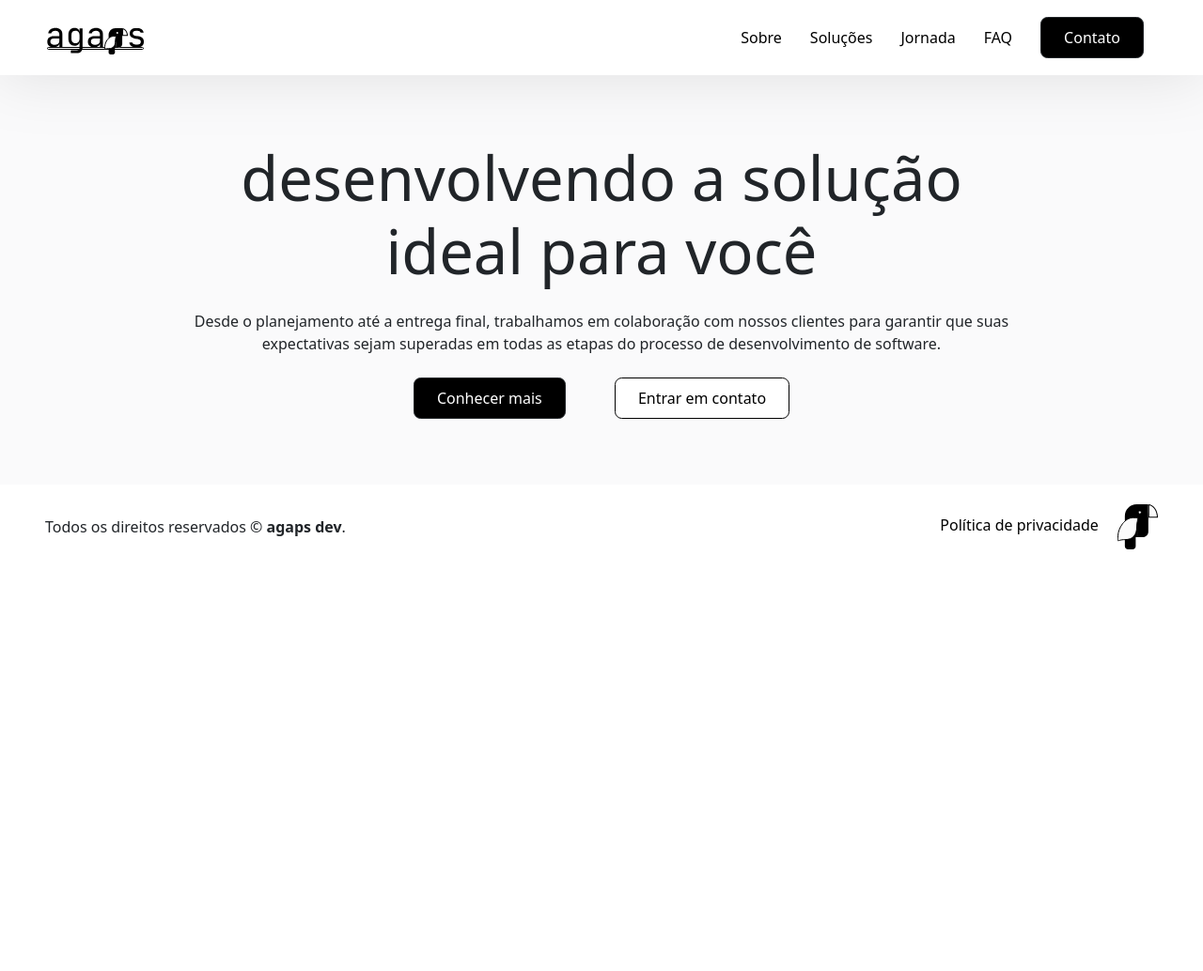
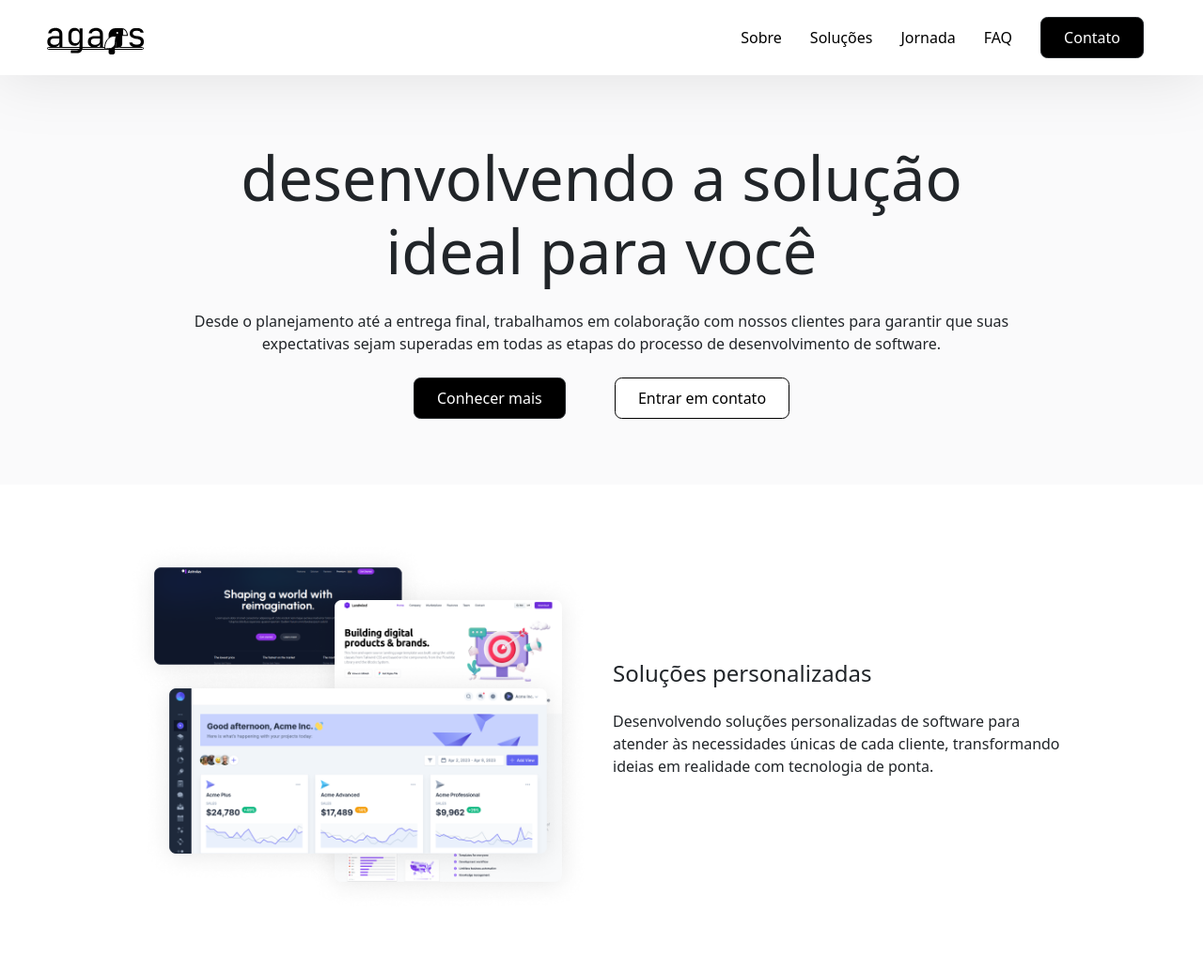
Before and after one commit to agaps-dev/site, a plain HTML site: page index.html in a window 1280 px wide. Shown: the top 1034 px of the page at 94% size. Before the commit the page ends 800 px from the top, so only its background shows below. Drawn offline with nearby package versions, Linux system fonts and the light colour scheme.

Commit message:
about section

```diff
--- a/assets/css/index/index.scss
+++ b/assets/css/index/index.scss
@@ -53,6 +53,12 @@
   padding: 70px 15%;
 }
 
+// Sobre - Section
+
+#sobre {
+  padding: 60px 5%;
+}
+
 // Tipografia
 
 h2 {
--- a/index.html
+++ b/index.html
@@ -59,6 +59,21 @@
     </div>
   </section>
 
+  <section id="sobre" class="container">
+    <div class="row align-items-center d-block d-lg-flex text-center text-lg-start">
+      <div class="col">
+        <img class="img-fluid mb-4 mb-lg-0" src="assets/images/index/project-types.png" alt="Tipos de projetos">
+      </div>
+      <div class="col">
+        <h4 class="mb-4">Soluções personalizadas</h4>
+        <p>
+          Desenvolvendo soluções personalizadas de software para atender às necessidades
+          únicas de cada cliente, transformando ideias em realidade com tecnologia de ponta.
+        </p>
+      </div>
+    </div>
+  </section>
+
   <footer class="d-inline d-md-flex justify-content-md-between px-5 text-center">
     <div class="description mb-3 mb-md-0">
       Todos os direitos reservados © <strong>agaps dev</strong>.
```
Also changed, not shown: assets/css/index/index.min.css, assets/images/index/project-types.png (added), 1 other file.
